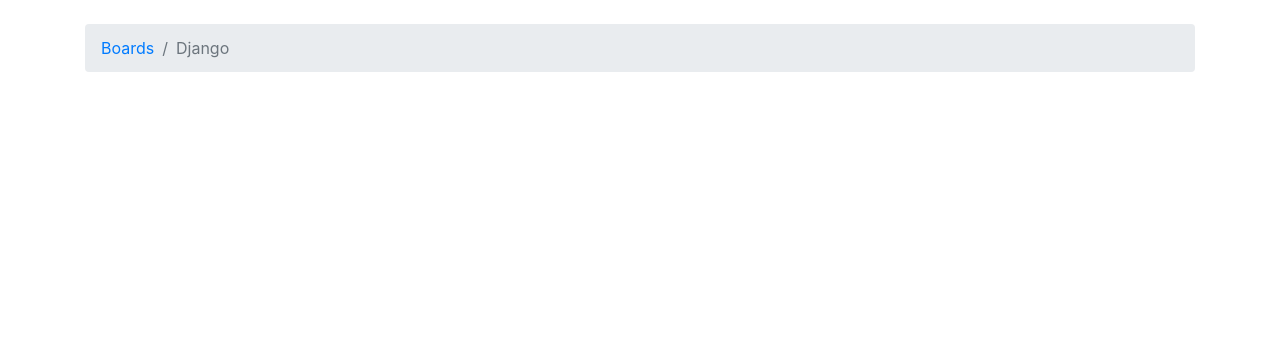
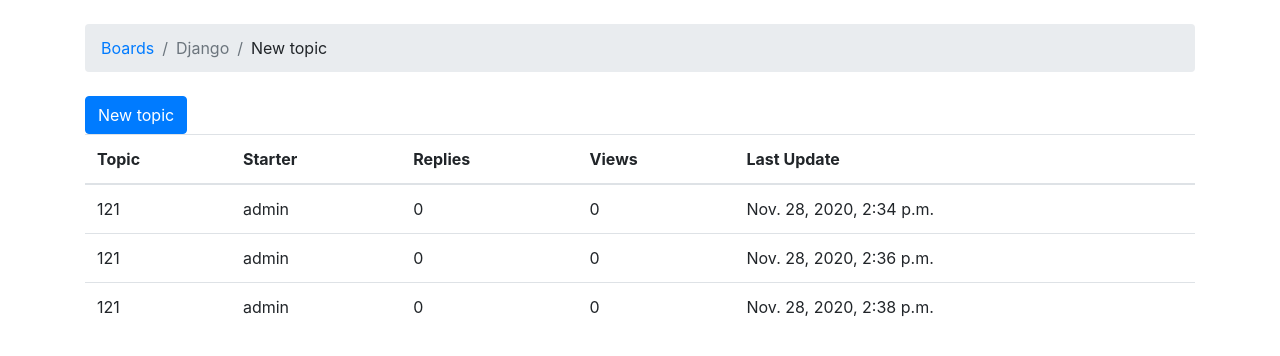
Before and after one commit to studyhuang1996/django-beginners-learning, a Django app: page /boards/1/ in a window 1280 px wide. Shown: the part 56-412 px from the top of the page. Run offline with Django 3.2, Linux system fonts and the light colour scheme; data comes from the database, SQL or seed files in the repository; both versions use the stored data as it was after the commit; some libraries are stand-ins or nearby versions; some web fonts are replaced.

Commit message:
新增urls和form表单learn

```diff
--- a/myproject/boards/models.py
+++ b/myproject/boards/models.py
@@ -1,7 +1,7 @@
 '''
 Author: huangjy
 Date: 2020-11-19 00:35:48
-LastEditTime: 2020-11-22 10:35:17
+LastEditTime: 2020-11-28 22:36:07
 LastEditors: huangjy
 Description: 模型，创建数据库对象
 FilePath: /myproject/boards/models.py
--- a/myproject/boards/views.py
+++ b/myproject/boards/views.py
@@ -1,15 +1,16 @@
 '''
 Author: your name
 Date: 2020-11-19 00:35:48
-LastEditTime: 2020-11-23 23:41:59
+LastEditTime: 2020-11-28 22:38:29
 LastEditors: huangjy
 Description: 视图
 FilePath: /myproject/boards/views.py
 '''
-from django.shortcuts import render,get_object_or_404
+
+from django.contrib.auth.models import User
+from django.shortcuts import render,redirect,get_object_or_404
 from django.http import HttpResponse,Http404
-from .models import Board
-
+from .models import Board,Post,Topic
 # Create your views here.
 
 
@@ -43,3 +44,28 @@ def baord_topic(request,pk):
     #     raise Http404
     board = get_object_or_404(Board,pk=pk)
     return render(request,"topic.html",{'board':board})
+
+
+def new_topic(request,pk):
+
+    board = get_object_or_404(Board,pk=pk)
+    if request.method == 'POST':
+        subject = request.POST['subject']
+        message = request.POST['message']
+
+        user = User.objects.first()
+
+        topic = Topic.objects.create(
+            subject = subject,
+            board = board,
+            starter=user
+        )
+
+        post =Post.objects.create(
+            message = message,
+            topic = topic,
+            create_by = user
+        )
+        return redirect('board_topic',pk=board.pk)
+
+    return render(request,"new_topic.html",{"board":board})
--- a/myproject/myproject/urls.py
+++ b/myproject/myproject/urls.py
@@ -1,7 +1,7 @@
 '''
 Author: xiaoying
 Date: 2020-11-19 00:27:47
-LastEditTime: 2020-11-22 19:10:57
+LastEditTime: 2020-11-24 22:41:14
 LastEditors: huangjy
 Description: In User Settings Edit
 FilePath: /myproject/myproject/urls.py
@@ -28,6 +28,7 @@ from boards import views
 
 urlpatterns = [
     url(r'^$', views.home, name='home'),
+    url(r'^boards/(?P<pk>\d+)/new/$',views.new_topic,name="new_topic"),
     url(r'^boards/(?P<pk>\d+)/$',views.baord_topic,name="board_topic"),
     url(r'^admin/', admin.site.urls),
 ]
--- a/myproject/templates/topic.html
+++ b/myproject/templates/topic.html
@@ -2,7 +2,7 @@
  * @Author: huangjy
  * @Date: 2020-11-22 19:08:08
  * @LastEditors: huangjy
- * @LastEditTime: 2020-11-24 00:30:30
+ * @LastEditTime: 2020-11-28 22:46:27
  * @Description: file content
 -->
 
@@ -15,8 +15,33 @@
 {% block breadcrumb %}
   <li class="breadcrumb-item"><a href="{% url 'home' %}">Boards</a></li>
   <li class="breadcrumb-item active">{{ board.name }}</li>
+  <li class="breadcrumb-item" >New topic</li>
 {% endblock %}
 
 {% block content %}
-    <!-- just leaving it empty for now. we will add core here soon. -->
+<div class="mb-b">
+  <a href="{% url 'new_topic' board.pk %}" class="btn btn-primary">New topic</a>
+</div>
+  <table class="table">
+    <thead class="thead-inverse">
+      <tr>
+        <th>Topic</th>
+        <th>Starter</th>
+        <th>Replies</th>
+        <th>Views</th>
+        <th>Last Update</th>
+      </tr>
+    </thead>
+    <tbody>
+      {% for topic in board.topics.all %}
+        <tr>
+          <td>{{ topic.subject }}</td>
+          <td>{{ topic.starter.username }}</td>
+          <td>0</td>
+          <td>0</td>
+          <td>{{ topic.last_updated }}</td>
+        </tr>
+      {% endfor %}
+    </tbody>
+  </table>
 {% endblock %}
```
Also changed, not shown: myproject/boards/tests.py (+25 -3 lines), myproject/templates/new_topic.html (added, +36 -0 lines), myproject/db.sqlite3.
